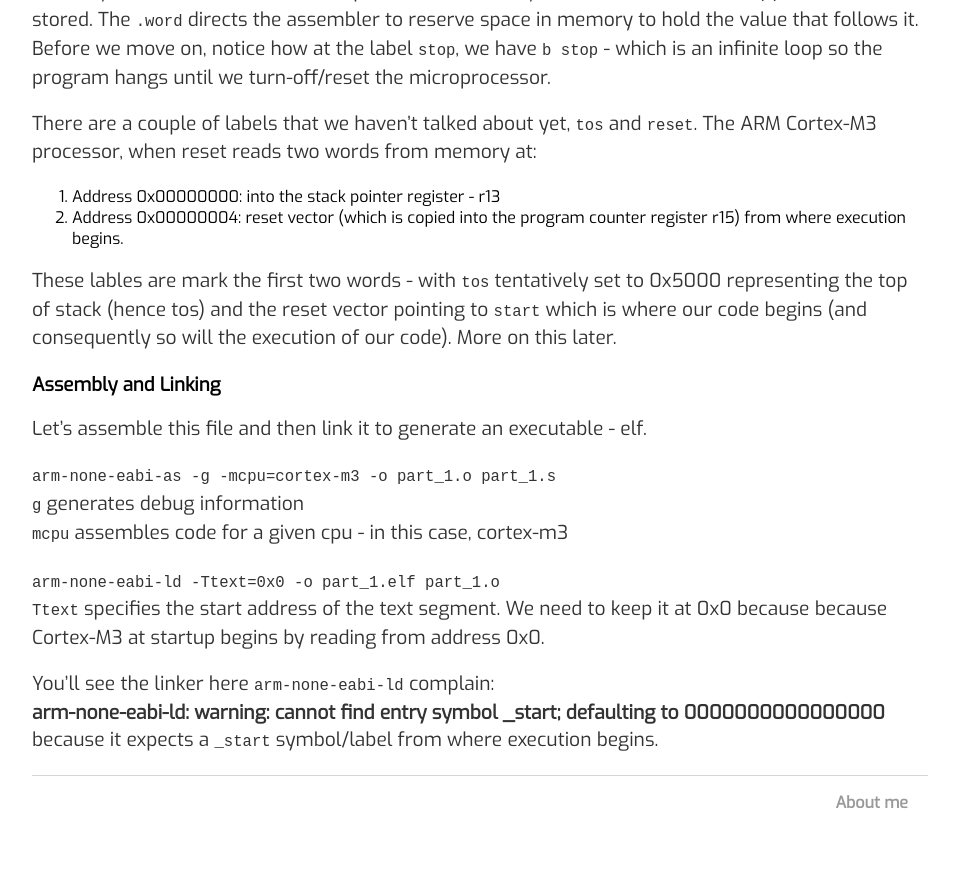
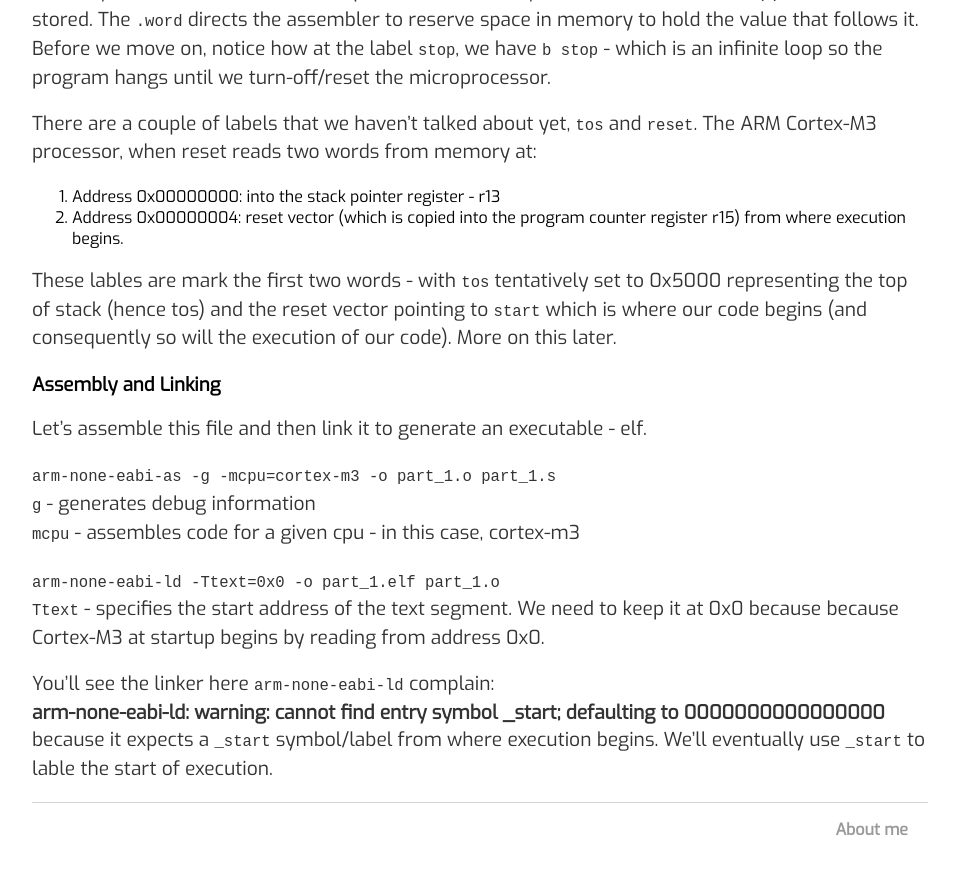
Before and after one commit to varun-venkatesh/varun-venkatesh.github.io, a Jekyll site: the page built from _posts/2020-09-28-bare-mtl-chapter2.md, in a window 1280 px wide and 900 px high, scrolled down 1608 px. Shown: the top 874 px of the window, without its empty margins (160-1115 px from the left). Built offline with Jekyll 4.4.1, drawn with Linux system fonts in a browser that asks for light colours.

Commit message:
Update 2020-09-28-bare-mtl-chapter2.md

````diff
--- a/_posts/2020-09-28-bare-mtl-chapter2.md
+++ b/_posts/2020-09-28-bare-mtl-chapter2.md
@@ -66,12 +66,12 @@
 Let's assemble this file and then link it to generate an executable - elf.
 
 ```arm-none-eabi-as -g -mcpu=cortex-m3 -o part_1.o part_1.s```
-```g``` generates debug information
-```mcpu``` assembles code for a given cpu - in this case, cortex-m3
+```g``` - generates debug information
+```mcpu``` - assembles code for a given cpu - in this case, cortex-m3
 
 ```arm-none-eabi-ld -Ttext=0x0 -o part_1.elf part_1.o```
-```Ttext``` specifies the start address of the text segment. We need to keep it at 0x0 because because Cortex-M3 at startup begins by reading from address 0x0.
+```Ttext``` - specifies the start address of the text segment. We need to keep it at 0x0 because because Cortex-M3 at startup begins by reading from address 0x0.
 
 You'll see the linker here ```arm-none-eabi-ld``` complain:
 **arm-none-eabi-ld: warning: cannot find entry symbol _start; defaulting to 0000000000000000**
-because it expects a ```_start``` symbol/label from where execution begins.
+because it expects a ```_start``` symbol/label from where execution begins. We'll eventually use ```_start``` to lable the start of execution.
````
